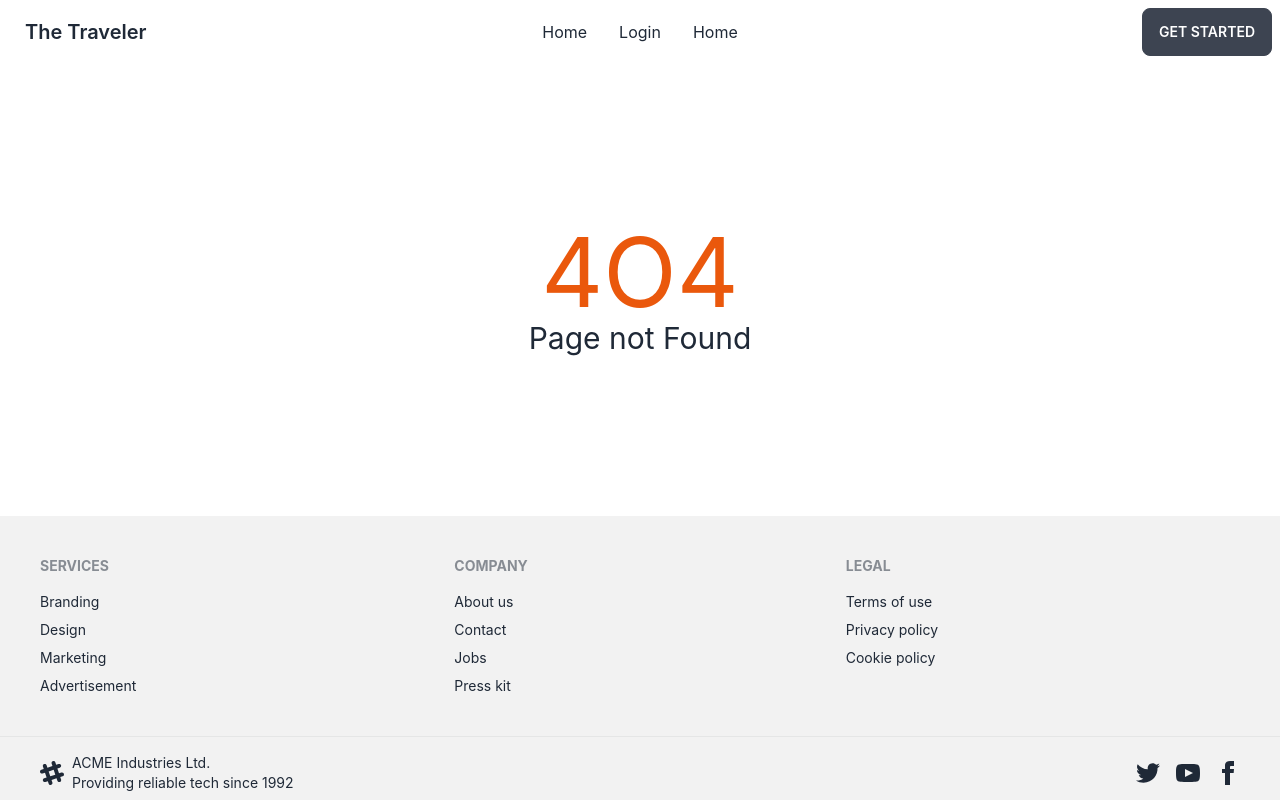
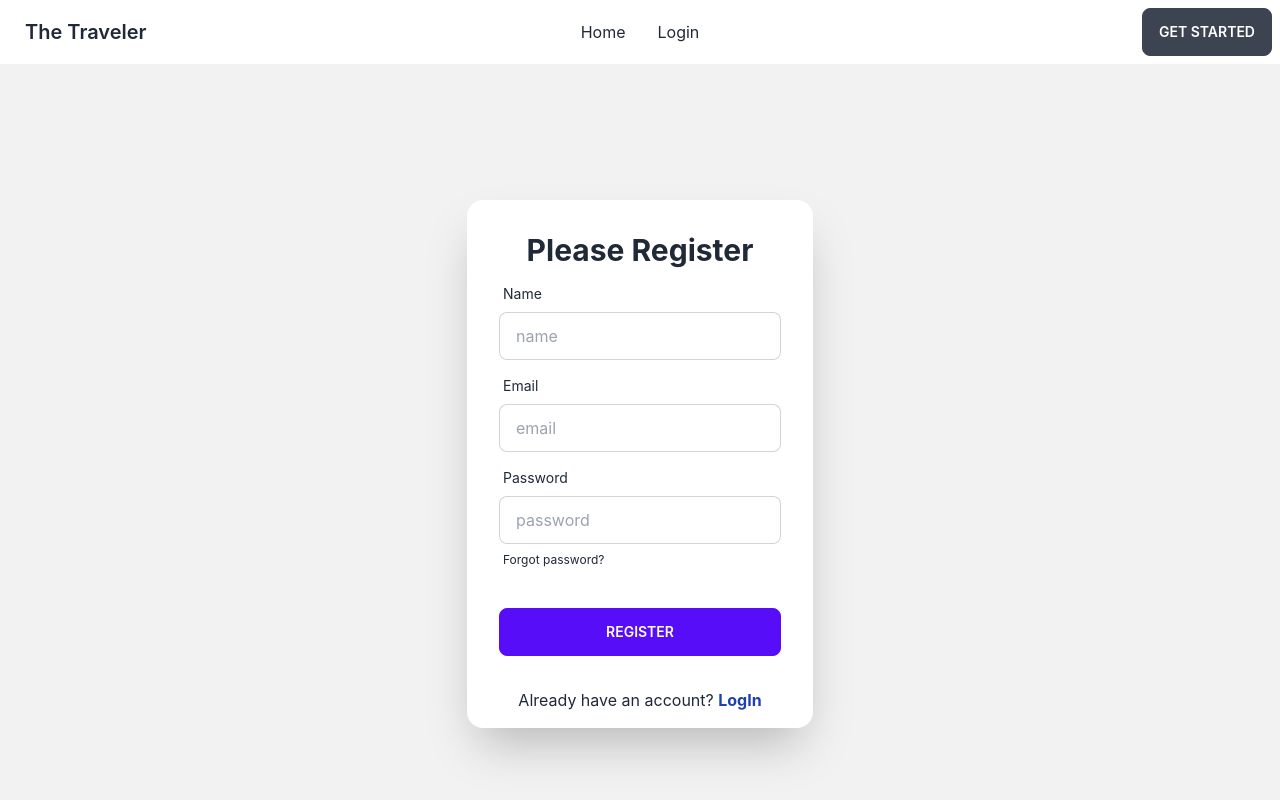
Before and after one commit to mahbub1626/the-traveler-client, a React (Create React App) app: page /register in a window 1280 px wide. Shown: the top 800 px of the page. Built offline with nearby package versions, Linux system fonts and the light colour scheme; no server answers.

Commit message:
signup successfully

```diff
--- a/src/components/Error/Error.js
+++ b/src/components/Error/Error.js
@@ -3,7 +3,7 @@ import React from 'react';
 const Error = () => {
     return (
         <div className='text-center lg:my-40 my-20'>
-            <h2 className='text-8xl text-orange-600'>4O4</h2>
+            <h2 className='text-8xl text-orange-600'>404</h2>
             <p className='text-3xl'>Page not Found</p>
         </div>
     );
--- a/src/components/LogIn/LogIn.js
+++ b/src/components/LogIn/LogIn.js
@@ -1,9 +1,14 @@
 import React from 'react';
+import { Link } from 'react-router-dom';
 
 const LogIn = () => {
 
-    const handleLogin = event =>{
+    const handleLoginUser = event => {
         event.preventDefault()
+        const form = event.target;
+        const email = form.email.value;
+        const password = form.password.value;
+        console.log(email, password);
     }
     return (
         <div className="hero min-h-screen bg-base-200">
@@ -11,7 +16,7 @@ const LogIn = () => {
 
                 <div className="card flex-shrink-0 w-full max-w-sm shadow-2xl bg-base-100">
 
-                    <form onSubmit={handleLogin} className="card-body">
+                    <form onSubmit={handleLoginUser} className="card-body">
                         <h1 className="text-3xl font-bold text-center">Login</h1>
                         <div className="form-control">
                             <label className="label">
@@ -32,6 +37,7 @@ const LogIn = () => {
                             <button className="btn btn-primary">Login</button>
                         </div>
                     </form>
+                    <p className='mb-4 text-center'>Have not account? <Link className=' font-bold text-blue-800' to='/register'>Register</Link></p>
                 </div>
             </div>
         </div>
--- a/src/components/LogIn/Register.js
+++ b/src/components/LogIn/Register.js
@@ -1,9 +1,62 @@
-import React from 'react';
+import React, { useContext } from 'react';
+import { Link } from 'react-router-dom';
+import { AuthContext } from '../../contexts/AuthProvider/AuthProvider';
 
 const Register = () => {
+    const {createUser}= useContext(AuthContext);
+
+    const handleRegisterUser = event => {
+        event.preventDefault()
+        const form = event.target;
+        const name = form.name.value;
+        const email = form.email.value;
+        const password = form.password.value;
+        console.log(name, email, password);
+        createUser(email, password)
+        .then(result => {
+            const user = result.user;
+            console.log(user);
+        })
+        .then(err => console.error(err))
+    }
+
     return (
-        <div>
+        <div className="hero min-h-screen bg-base-200">
+            <div className="hero-content">
 
+                <div className="card flex-shrink-0 w-full max-w-sm shadow-2xl bg-base-100">
+
+                    <form onSubmit={handleRegisterUser} className="card-body">
+                        <h1 className="text-3xl font-bold text-center">Please Register</h1>
+                        <div className="form-control">
+                            <label className="label">
+                                <span className="label-text">Name</span>
+                            </label>
+                            <input name='name' type="text" placeholder="name" className="input input-bordered" />
+                        </div>
+                        <div className="form-control">
+                            <label className="label">
+                                <span className="label-text">Email</span>
+                            </label>
+                            <input name='email' type="email" placeholder="email" className="input input-bordered" />
+                        </div>
+                        <div className="form-control">
+                            <label className="label">
+                                <span className="label-text">Password</span>
+                            </label>
+                            <input name='password' type="password" placeholder="password" className="input input-bordered" />
+                            <label className="label">
+                                <a href="#" className="label-text-alt link link-hover">Forgot password?</a>
+                            </label>
+                        </div>
+                        <div className="form-control mt-6">
+                            <button className="btn btn-primary">Register</button>
+                        </div>
+                    </form>
+                    <p className='mb-4 text-center'>Already have an account? <Link className=' font-bold text-blue-800' to='/login'>LogIn</Link></p>
+
+                </div>
+            </div>
         </div>
     );
 };
--- a/src/components/Navbar/Navbar.js
+++ b/src/components/Navbar/Navbar.js
@@ -1,17 +1,19 @@
-import React from 'react';
+import React, { useContext } from 'react';
 import { Link } from 'react-router-dom';
+import { AuthContext } from '../../contexts/AuthProvider/AuthProvider';
 
 const Navbar = () => {
+    const { user } = useContext(AuthContext);
+
     const menuItems = <>
         <li><Link to='/'>Home</Link></li>
-        <li><Link to='/login'>Login</Link></li>
-        <li><Link to='/'>Home</Link></li>
-        {/* {
+
+        {
             user?.uid ?
                 <li><Link to='/orders'>Order</Link></li>
                 :
                 <li><Link to='/login'>Login</Link></li>
-        } */}
+        }
     </>
     return (
         <div className="navbar bg-base-100">
--- a/src/contexts/AuthProvider/AuthProvider.js
+++ b/src/contexts/AuthProvider/AuthProvider.js
@@ -1,5 +1,5 @@
 import React, { createContext, useEffect, useState } from 'react';
-import { createUserWithEmailAndPassword, getAuth, onAuthStateChanged, signInWithEmailAndPassword, signOut, } from 'firebase/auth';
+import {  createUserWithEmailAndPassword, getAuth, onAuthStateChanged, signInWithEmailAndPassword, signOut, } from 'firebase/auth';
 import app from '../../firebase/firebase.config';
 
 export const AuthContext = createContext();
--- a/src/index.js
+++ b/src/index.js
@@ -3,11 +3,14 @@ import ReactDOM from 'react-dom/client';
 import './index.css';
 import App from './App';
 import reportWebVitals from './reportWebVitals';
+import AuthProvider from './contexts/AuthProvider/AuthProvider';
 
 const root = ReactDOM.createRoot(document.getElementById('root'));
 root.render(
   <React.StrictMode>
-    <App />
+    <AuthProvider>
+      <App />
+    </AuthProvider>
   </React.StrictMode>
 );
 
```
Also changed, not shown: src/Routes/Routes/Routes.js (+5 -4 lines).
